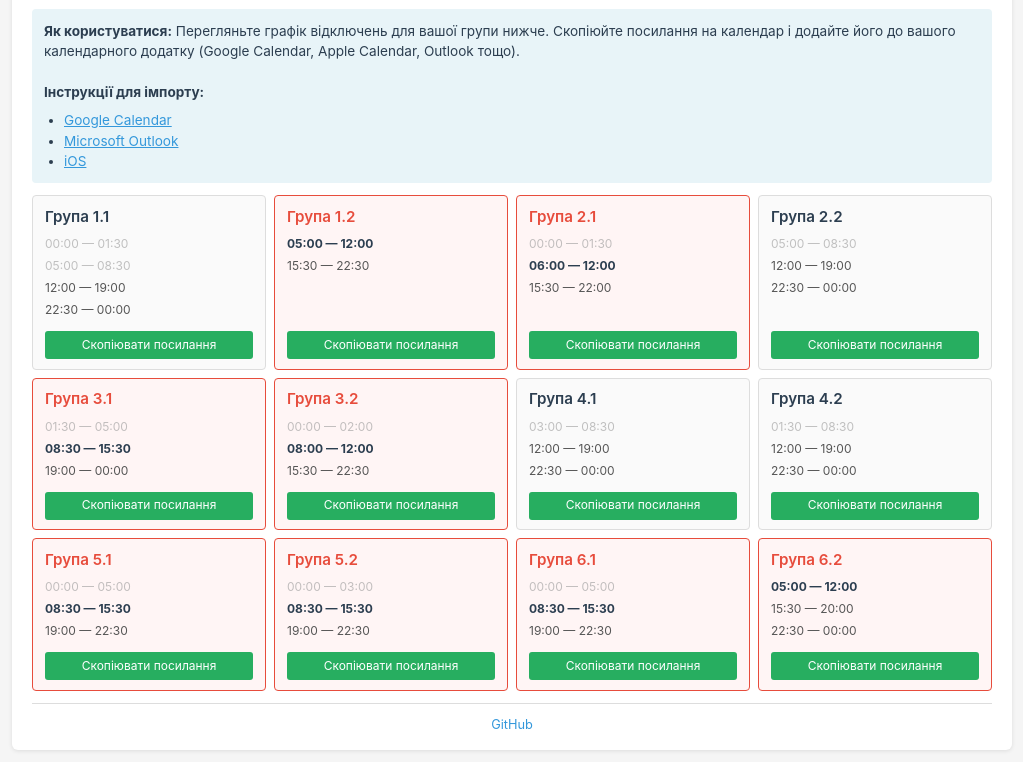
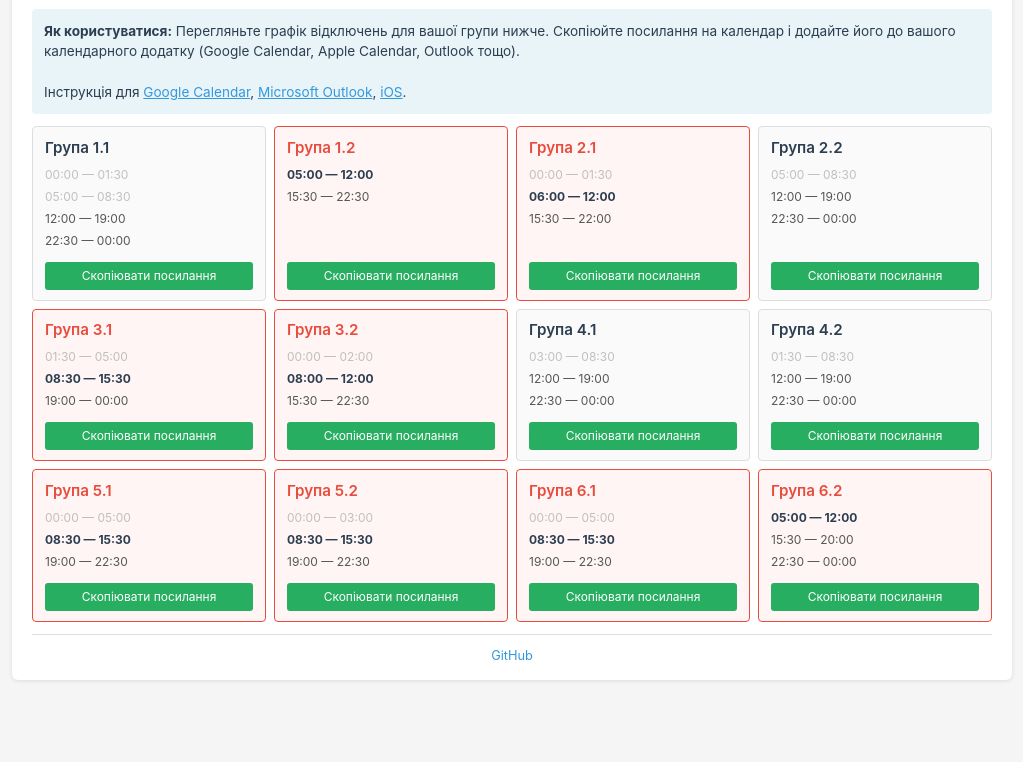
Before and after one commit to aliend/loe-poweroff, a website: page docs/index.html in a window 1280 px wide. Shown: the part 65-827 px from the top of the page, without its empty margins (128-1151 px from the left). After the commit the page ends 800 px from the top, so only its background shows below. Drawn offline with Linux system fonts and the light colour scheme.

Commit message:
Refactor import instructions in index.html and parsePowerOn.js to streamline user guidance for calendar integration.

```diff
--- a/docs/index.html
+++ b/docs/index.html
@@ -155,12 +155,7 @@
     <div class="description">
       <strong>Як користуватися:</strong> Перегляньте графік відключень для вашої групи нижче. Скопіюйте посилання на календар і додайте його до вашого календарного додатку (Google Calendar, Apple Calendar, Outlook тощо).
       <br><br>
-      <strong>Інструкції для імпорту:</strong>
-      <ul style="margin-top: 0.5rem; margin-left: 1.25rem; padding-left: 0;">
-        <li><a href="https://support.google.com/calendar/answer/37118?hl=uk" target="_blank" rel="noopener noreferrer" style="color: #3498db; text-decoration: underline;">Google Calendar</a></li>
-        <li><a href="https://support.microsoft.com/uk-ua/office/%D1%96%D0%BC%D0%BF%D0%BE%D1%80%D1%82-%D0%BA%D0%B0%D0%BB%D0%B5%D0%BD%D0%B4%D0%B0%D1%80%D1%96%D0%B2-%D0%B4%D0%BE-outlook-8e8364e1-400e-4c0f-a573-fe76b5a2d379" target="_blank" rel="noopener noreferrer" style="color: #3498db; text-decoration: underline;">Microsoft Outlook</a></li>
-        <li><a href="https://support.apple.com/uk-ua/guide/iphone/iph3d1110d4/16.0/ios/16.0" target="_blank" rel="noopener noreferrer" style="color: #3498db; text-decoration: underline;">iOS</a></li>
-      </ul>
+      Інструкція для <a href="https://support.google.com/calendar/answer/37118?hl=uk" target="_blank" rel="noopener noreferrer" style="color: #3498db; text-decoration: underline;">Google Calendar</a>, <a href="https://support.microsoft.com/uk-ua/office/%D1%96%D0%BC%D0%BF%D0%BE%D1%80%D1%82-%D0%BA%D0%B0%D0%BB%D0%B5%D0%BD%D0%B4%D0%B0%D1%80%D1%96%D0%B2-%D0%B4%D0%BE-outlook-8e8364e1-400e-4c0f-a573-fe76b5a2d379" target="_blank" rel="noopener noreferrer" style="color: #3498db; text-decoration: underline;">Microsoft Outlook</a>, <a href="https://support.apple.com/uk-ua/guide/iphone/iph3d1110d4/16.0/ios/16.0" target="_blank" rel="noopener noreferrer" style="color: #3498db; text-decoration: underline;">iOS</a>.
     </div>
     <div class="groups">
       <div class="group-card">
```
Also changed, not shown: parsePowerOn.js (+1 -6 lines).
